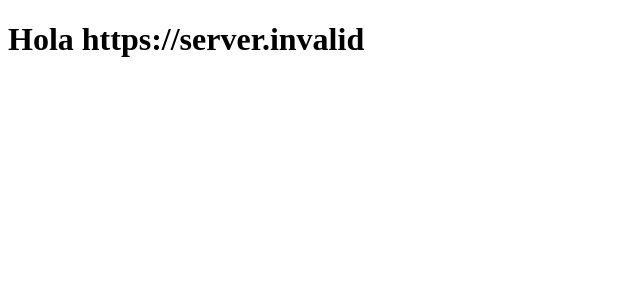
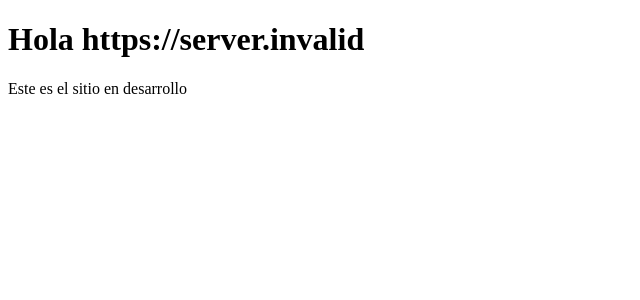
Before and after one commit to betoquiroga/ecommerce, a React (Vite) app: page / in a window 1280 px wide. Shown: the top 300 px of the page, without its empty margins (0-640 px from the left). Built offline with nearby package versions, Linux system fonts and the light colour scheme; no server answers.

Commit message:
Se modifica mensaje para desarrollo

```diff
--- a/src/App.jsx
+++ b/src/App.jsx
@@ -4,6 +4,7 @@ function App() {
   return (
     <div>
       <h1>Hola {API_URL}</h1>
+      <p>Este es el sitio en desarrollo</p>
     </div>
   )
 }
```
